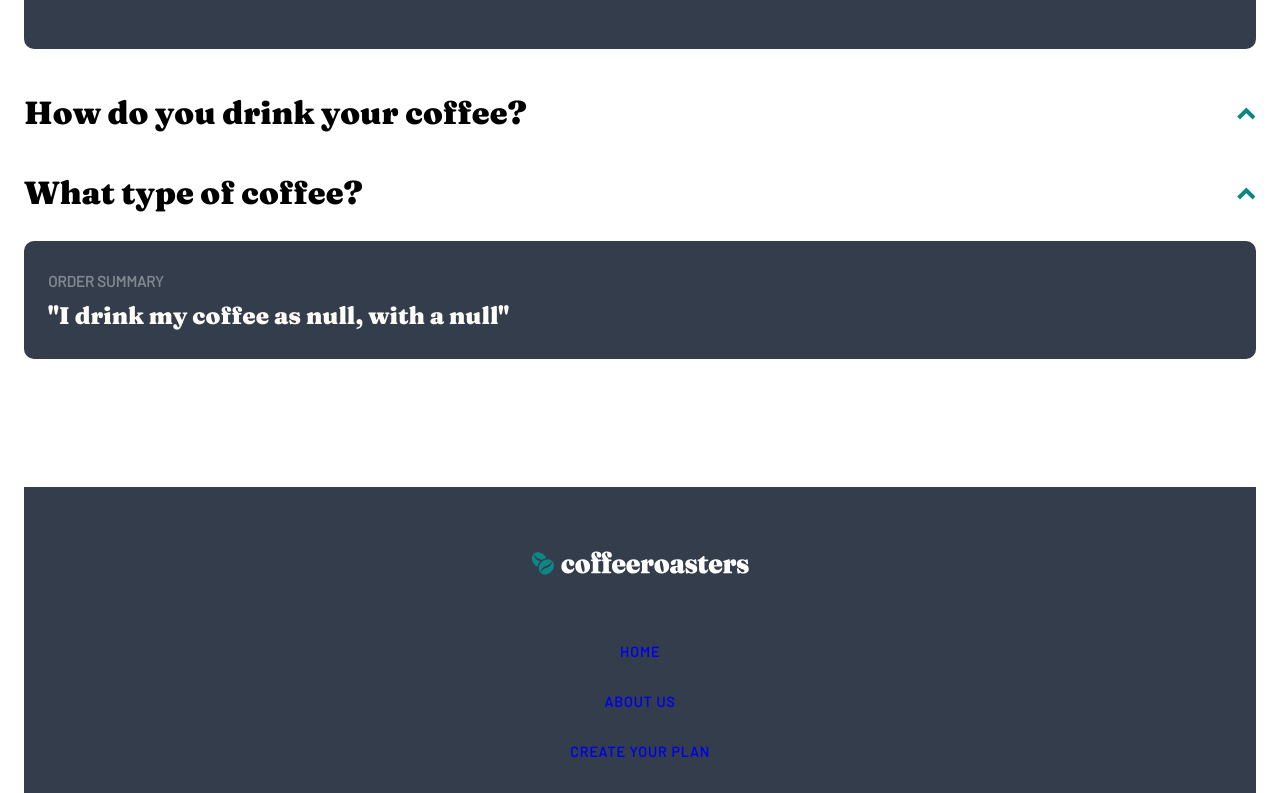
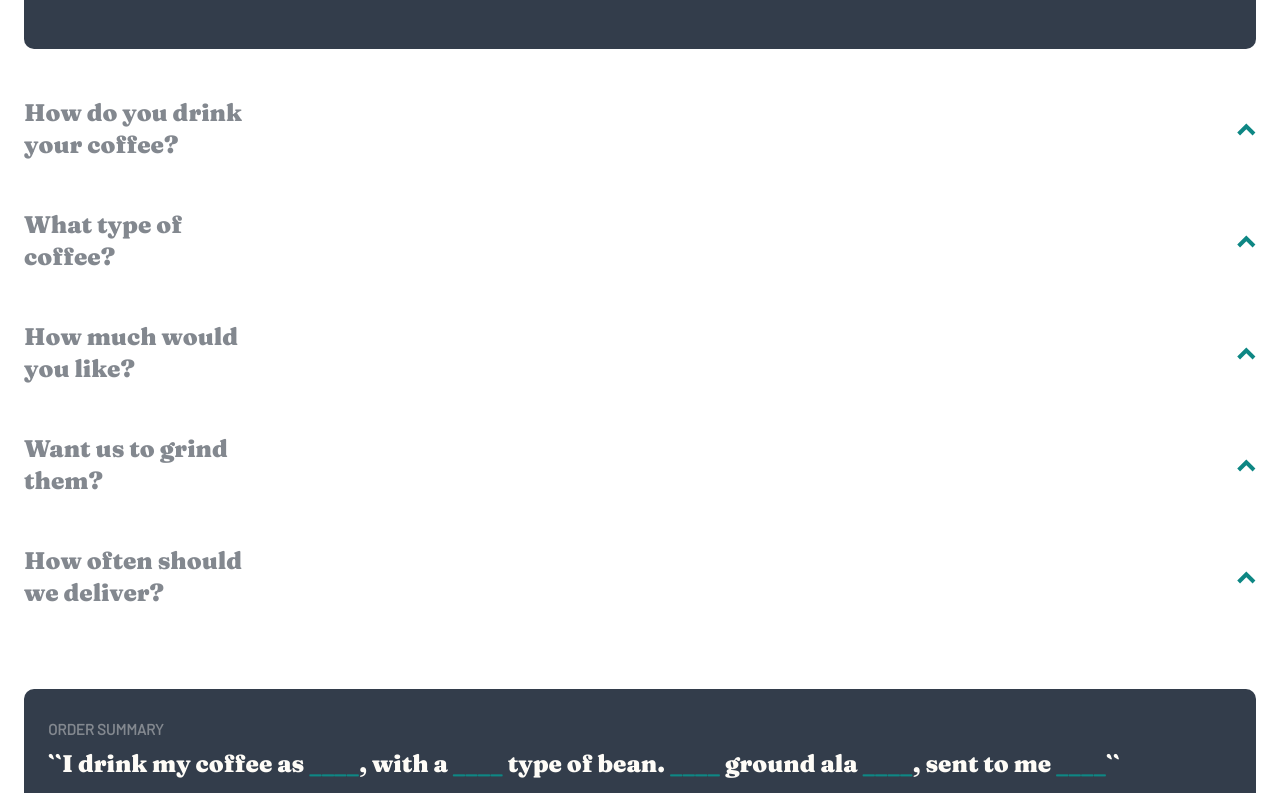
Before and after one commit to DrKlonk/fem-coffee, a Vue app: page /create-plan in a window 1280 px wide. Shown: the part 1267-2060 px from the top of the page. Built offline with nearby package versions, Linux system fonts and the light colour scheme.

Commit message:
order summary and styling

```diff
--- a/src/assets/js/plan.js
+++ b/src/assets/js/plan.js
@@ -37,4 +37,80 @@ export const orderSelections = [
       },
     ],
   },
+  {
+    category: "amount",
+    question: "How much would you like?",
+    options: [
+      {
+        title: "250g",
+        text: "Perfect for the solo drinker. Yields about 12 delicious cups.",
+      },
+      {
+        title: "500g",
+        text: "Perfect option for a couple. Yields about 40 delectable cups.",
+      },
+      {
+        title: "1000g",
+        text:
+          "Perfect for offices and events. Yields about 90 delightful cups.",
+      },
+    ],
+  },
+  {
+    category: "grind",
+    question: "Want us to grind them?",
+    options: [
+      {
+        title: "Wholebean",
+        text: "Best choice if you cherish the full sensory experience",
+      },
+      {
+        title: "Filter",
+        text: "For drip or pour-over coffee methods such as V60 or Aeropress",
+      },
+      {
+        title: "Cafetiére",
+        text: "Course ground beans specially suited for french press coffee",
+      },
+    ],
+  },
+  {
+    category: "delivery",
+    question: "How often should we deliver?",
+    options: [
+      {
+        title: "Every week",
+        text: "$7.20 per shipment. Includes free first-class shipping.",
+      },
+      {
+        title: "Every 2 weeks",
+        text: "$9.60 per shipment. Includes free priority shipping.",
+      },
+      {
+        title: "Every month",
+        text: "$12.00 per shipment. Includes free priority shipping.",
+      },
+    ],
+  },
 ]
+// - Updating per shipment price (shown in "How often should we deliver?" section at the bottom) based on weight selected
+//   - If 250g weight is selected
+//     - Every Week price per shipment is $7.20
+//     - Every 2 Weeks price per shipment is $9.60
+//     - Every Month price per shipment is $12.00
+//   - If 500g weight is selected
+//     - Every Week price per shipment is $13.00
+//     - Every 2 Weeks price per shipment is $17.50
+//     - Every Month price per shipment is $22.00
+//   - If 1000g weight is selected
+//     - Every Week price per shipment is $22.00
+//     - Every 2 Weeks price per shipment is $32.00
+//     - Every Month price per shipment is $42.00
+
+export const pricingTable = {
+  "250g": {
+    "Every week": 7.2,
+    "Every 2 weeks": 9.6,
+    "Every month": 12,
+  },
+}
--- a/src/pages/create/BigSelection.vue
+++ b/src/pages/create/BigSelection.vue
@@ -69,12 +69,15 @@ export default {
     margin-bottom: 2rem;
   }
   &__question {
-    font-size: 2rem;
+    flex-basis: 15rem;
+    color: $color-grey;
+    font-size: 1.5rem;
   }
 
   &__caret {
     transform: rotate(0deg);
     transition: 0.5s transform;
+    z-index: -1;
     &.up {
       transform: rotate(180deg);
     }
--- a/src/pages/create/CreatePlan.vue
+++ b/src/pages/create/CreatePlan.vue
@@ -18,9 +18,7 @@
   </section>
   <section class="order-summary">
     <h4 class="order-summary__heading">Order summary</h4>
-    <p class="order-summary__paragraph">
-      {{ determineOrderSummary() }}
-    </p>
+    <p class="order-summary__paragraph" v-html="determineOrderSummary()"></p>
   </section>
 </template>
 
@@ -49,7 +47,17 @@ export default {
       this.order[e.category] = e.value
     },
     determineOrderSummary() {
-      return `"I drink my coffee as ${this.order.method}, with a ${this.order.type}"`
+      return `\`\`I drink my coffee ${
+        this.order.method == "Capsules" ? "using" : "as"
+      } <span class="order-summary__option">${this.order.method ??
+        "____"}</span>, with a <span class="order-summary__option">${this.order
+        .type ??
+        "____"}</span> type of bean. <span class="order-summary__option">${this
+        .order.amount ??
+        "____"}</span> ground ala <span class="order-summary__option">${this
+        .order.grind ??
+        "____"}</span>, sent to me <span class="order-summary__option">${this
+        .order.delivery ?? "____"}</span>\`\``
     },
   },
 }
@@ -63,6 +71,7 @@ export default {
   background-color: $color-dark-grey-blue;
   padding: 1.5rem;
   border-radius: $br-large;
+  margin-top: 5rem;
 
   &__heading {
     color: $color-grey;
@@ -75,5 +84,8 @@ export default {
     font-family: "Fraunces";
     font-size: 1.5rem;
   }
+  &__option {
+    color: $color-cyan;
+  }
 }
 </style>
```
